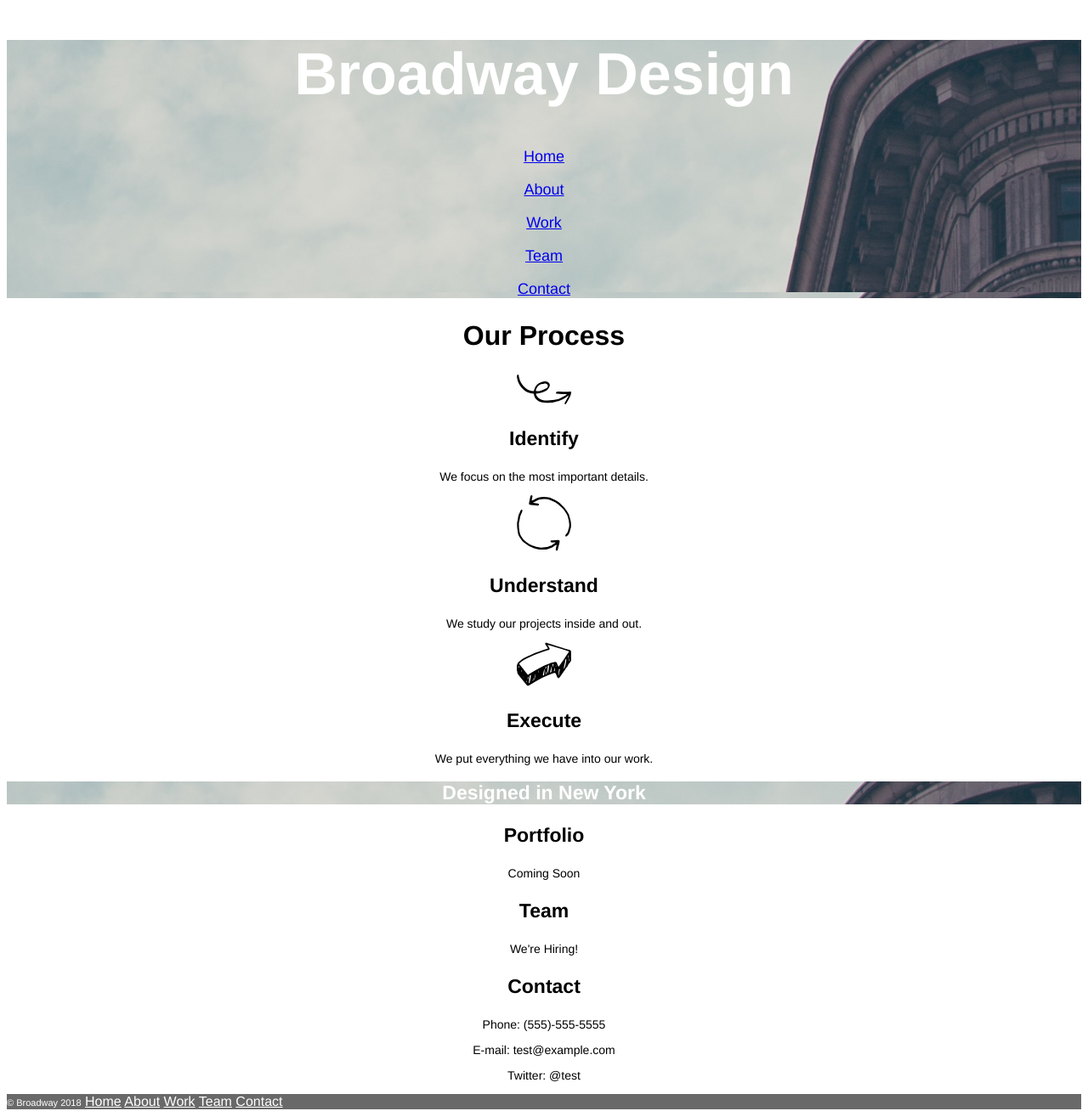
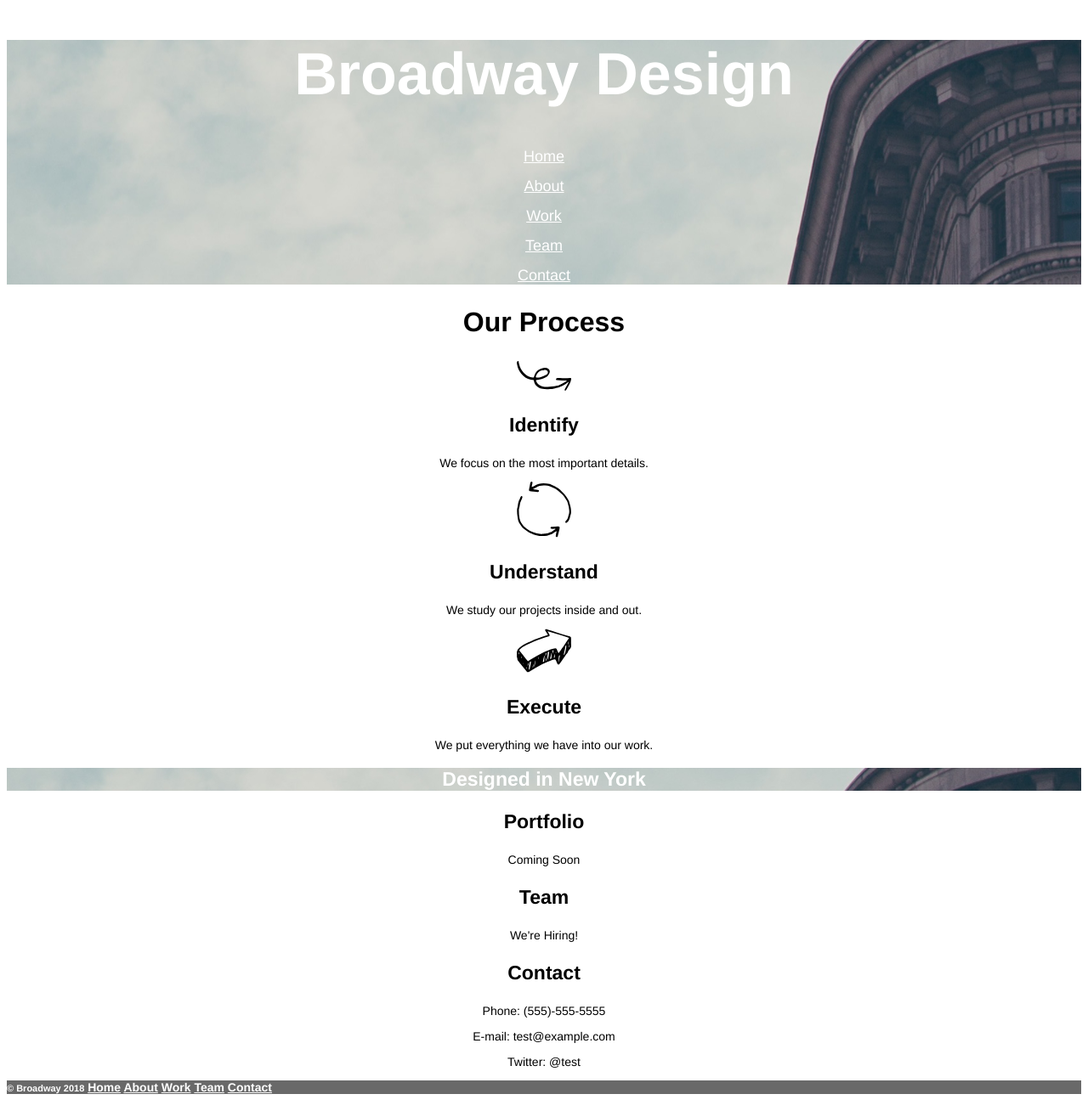
Before and after one commit to Valeruu/Broadway, a plain HTML site: page index.html in a window 1280 px wide. Shown: the whole page at 85% size. Drawn offline with Linux system fonts and the light colour scheme.

Commit message:
Added styling in css for links added to html

```diff
--- a/css/style.css
+++ b/css/style.css
@@ -12,7 +12,7 @@ h1 {
   color: white;
 }
 
-div p {
+div p a {
   font-size: 18px;
   color: white;
 }
@@ -42,6 +42,8 @@ p {
  }
 
  footer {
+   font-size: 14px;
+   font-weight: bold;
    color: white;
    background-color: dimgray;
    text-align: left;
```
